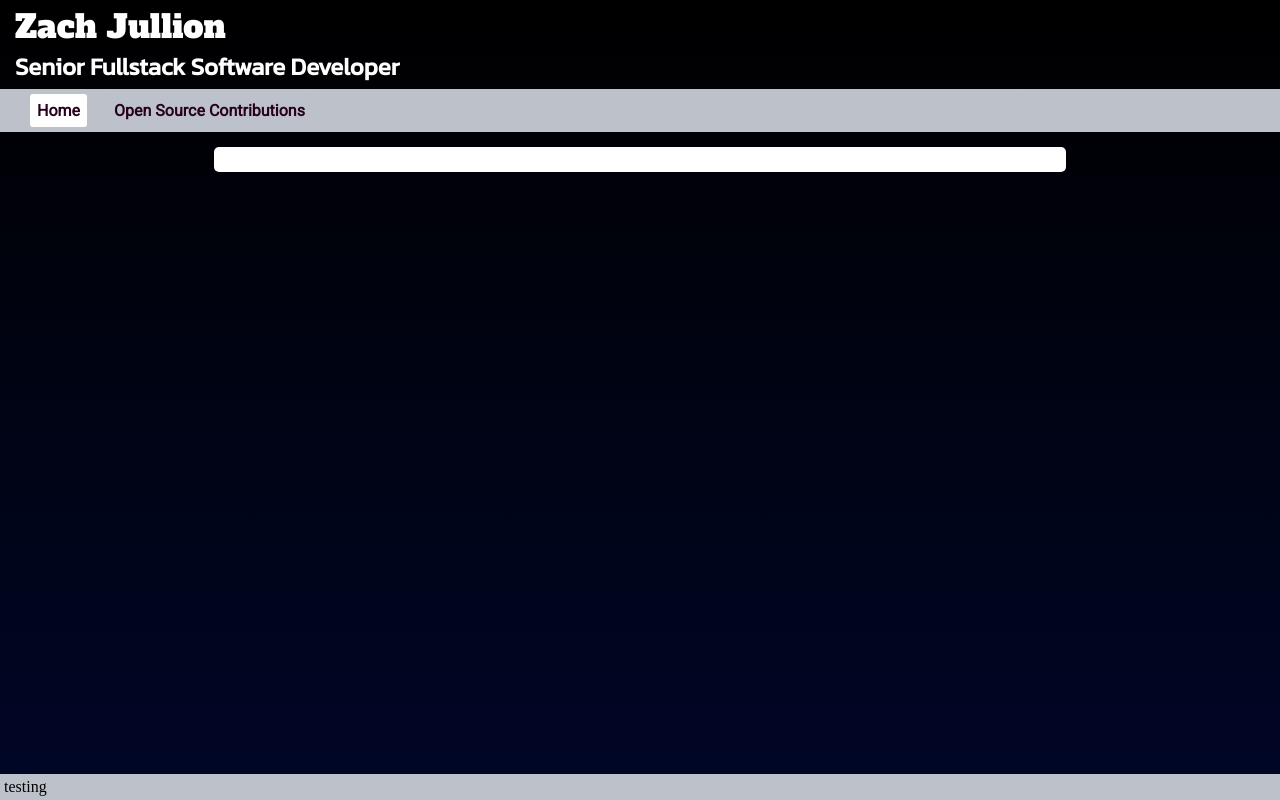
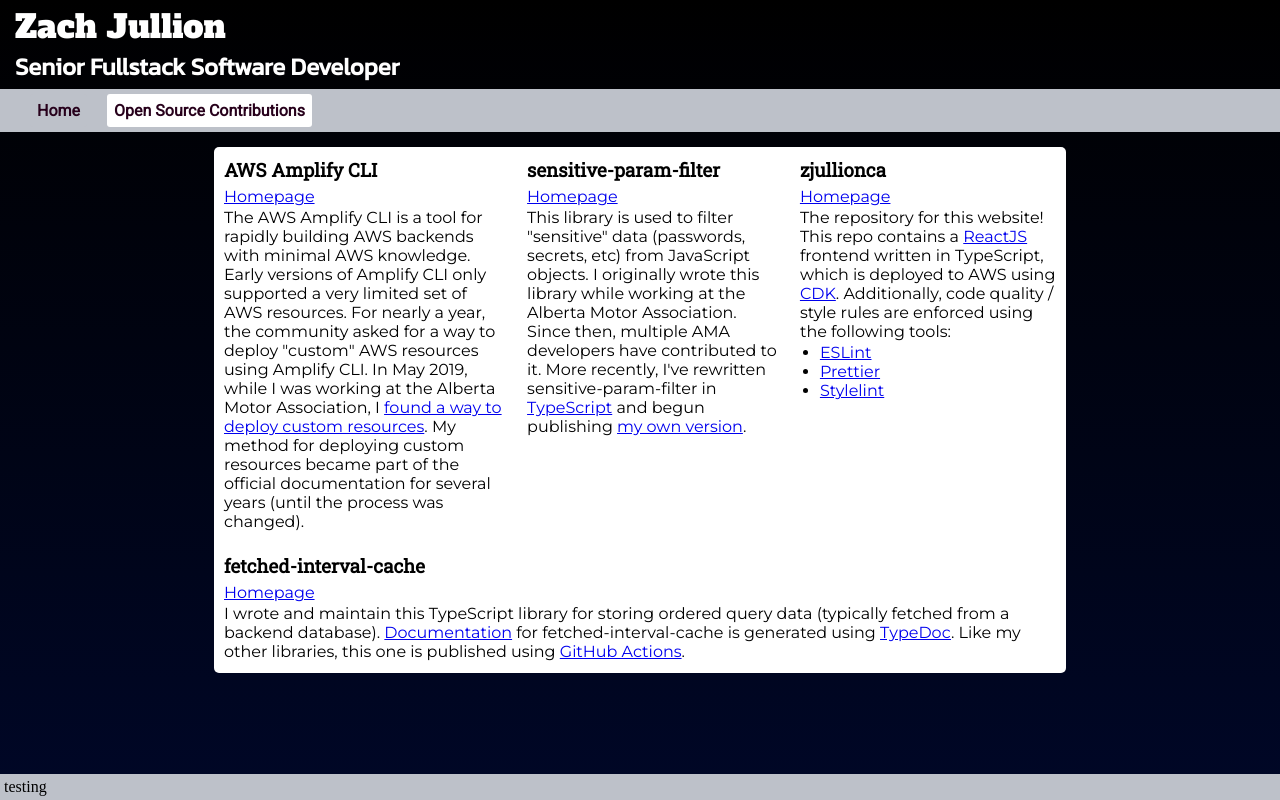
Before and after one commit to zjullion/zjullionca, a React app in the folder frontend/: page /contributions in a window 1280 px wide. Built offline with nearby package versions, Linux system fonts and the light colour scheme.

Commit message:
Finish contributions page

```diff
--- a/frontend/src/components/Contributions.tsx
+++ b/frontend/src/components/Contributions.tsx
@@ -1,11 +1,87 @@
 import { FunctionComponent } from 'react'
-import { FlexChild, FlexDiv, SafeLink, Title } from './base'
+
+import { FlexChild, FlexDiv, ListItem, SafeLink, Text, Title, UnorderedList } from './base'
 
 export const Contributions: FunctionComponent = () => {
   return (
     <FlexDiv>
       <FlexChild>
-        <Title></Title>
+        <Title>AWS Amplify CLI</Title>
+        <Text>
+          <SafeLink content="Homepage" to="https://github.com/aws-amplify/amplify-cli" />
+        </Text>
+        <Text>
+          The AWS Amplify CLI is a tool for rapidly building AWS backends with minimal AWS
+          knowledge. Early versions of Amplify CLI only supported a very limited set of AWS
+          resources. For nearly a year, the community asked for a way to deploy &quot;custom&quot;
+          AWS resources using Amplify CLI. In May 2019, while I was working at the Alberta Motor
+          Association, I{' '}
+          <SafeLink
+            content="found a way to deploy custom resources"
+            to="https://github.com/aws-amplify/amplify-cli/issues/80#issuecomment-492428916"
+          />
+          . My method for deploying custom resources became part of the official documentation for
+          several years (until the process was changed).
+        </Text>
+      </FlexChild>
+      <FlexChild>
+        <Title>sensitive-param-filter</Title>
+        <Text>
+          <SafeLink content="Homepage" to="https://github.com/amaabca/sensitive-param-filter" />
+        </Text>
+        <Text>
+          This library is used to filter &quot;sensitive&quot; data (passwords, secrets, etc) from
+          JavaScript objects. I originally wrote this library while working at the Alberta Motor
+          Association. Since then, multiple AMA developers have contributed to it. More recently,
+          I&apos;ve rewritten sensitive-param-filter in{' '}
+          <SafeLink content="TypeScript" to="https://www.typescriptlang.org" /> and begun publishing{' '}
+          <SafeLink
+            content="my own version"
+            to="https://github.com/zjullion/sensitive-param-filter"
+          />
+          .
+        </Text>
+      </FlexChild>
+      <FlexChild>
+        <Title>zjullionca</Title>
+        <Text>
+          <SafeLink content="Homepage" to="https://github.com/zjullion/zjullionca" />
+        </Text>
+        <Text>
+          The repository for this website! This repo contains a{' '}
+          <SafeLink content="ReactJS" to="https://react.dev" /> frontend written in TypeScript,
+          which is deployed to AWS using <SafeLink content="CDK" to="https://aws.amazon.com/cdk/" />
+          . Additionally, code quality / style rules are enforced using the following tools:
+        </Text>
+        <UnorderedList>
+          <ListItem>
+            <SafeLink content="ESLint" to="https://eslint.org" />
+          </ListItem>
+          <ListItem>
+            <SafeLink content="Prettier" to="https://prettier.io" />
+          </ListItem>
+          <ListItem>
+            <SafeLink content="Stylelint" to="https://stylelint.io" />
+          </ListItem>
+        </UnorderedList>
+      </FlexChild>
+      <FlexChild>
+        <Title>fetched-interval-cache</Title>
+        <Text>
+          <SafeLink content="Homepage" to="https://github.com/zjullion/fetched-interval-cache" />
+        </Text>
+        <Text>
+          I wrote and maintain this TypeScript library for storing ordered query data (typically
+          fetched from a backend database).{' '}
+          <SafeLink
+            content="Documentation"
+            to="https://zjullion.github.io/fetched-interval-cache"
+          />{' '}
+          for fetched-interval-cache is generated using{' '}
+          <SafeLink content="TypeDoc" to="https://typedoc.org" />. Like my other libraries, this one
+          is published using{' '}
+          <SafeLink content="GitHub Actions" to="https://github.com/features/actions" />.
+        </Text>
       </FlexChild>
     </FlexDiv>
   )
--- a/frontend/src/components/PageContainer.tsx
+++ b/frontend/src/components/PageContainer.tsx
@@ -28,7 +28,7 @@
 const useIsCurrentUrl = (props: LinkProps) => props?.to === useLocation()?.pathname
 
 const StyledBarLink = styled(Link)`
-  background: ${(props) => (useIsCurrentUrl(props) ? COLOR_LIGHT_GREY : 'white')};
+  background: ${(props) => (useIsCurrentUrl(props) ? 'white' : COLOR_LIGHT_GREY)};
   border-radius: 3px;
   padding: 7px;
   margin: 0;
@@ -40,9 +40,7 @@
     color: #00270c;
   }
   ${(props) => {
-    return useIsCurrentUrl(props)
-      ? 'pointer-events: none;'
-      : '&:hover { background: ${color(props.background).darken(0.1).hex()}; }'
+    return useIsCurrentUrl(props) ? 'pointer-events: none;' : `&:hover { background: #dee0e4; }`
   }}
 `
 
--- a/frontend/src/components/base.tsx
+++ b/frontend/src/components/base.tsx
@@ -42,7 +42,7 @@
 }
 
 export const Text = styled.p`
-  margin: 0;
+  margin: 0 0 2px 0;
   padding: 0;
   font-family: Montserrat, 'Open Sans', sans-serif;
 `
```
